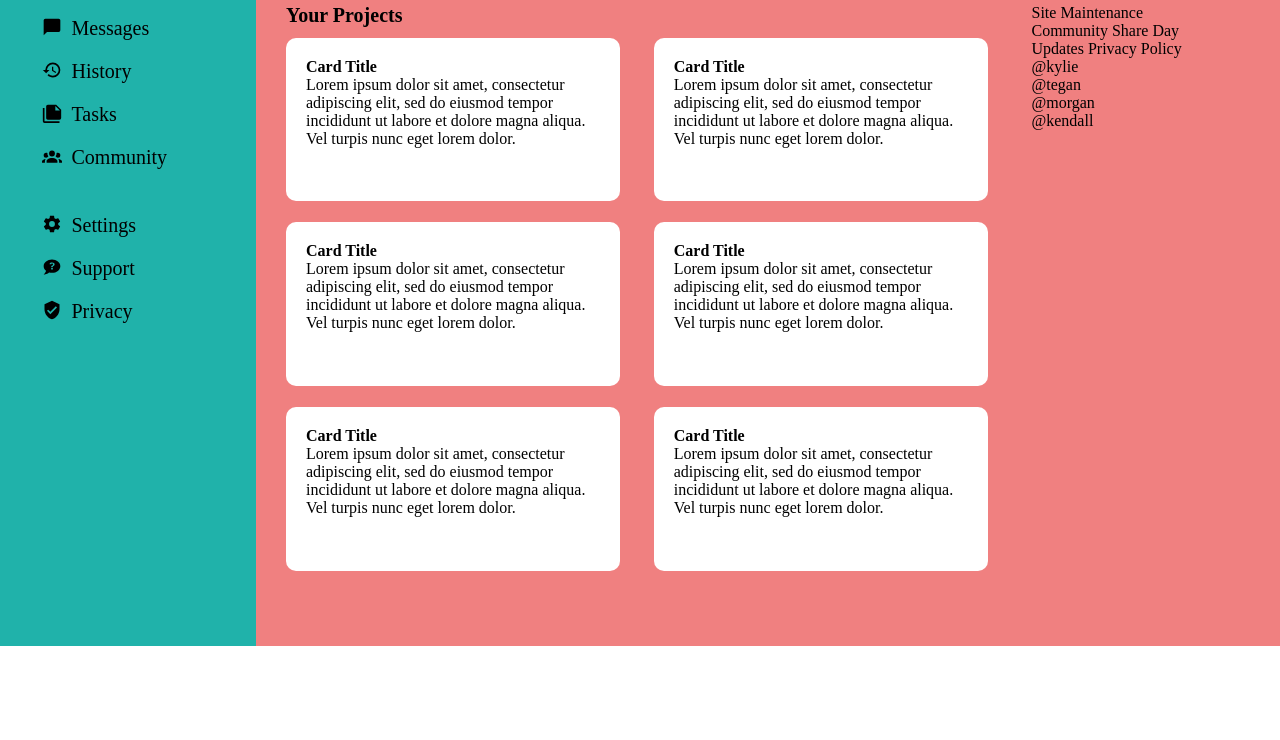
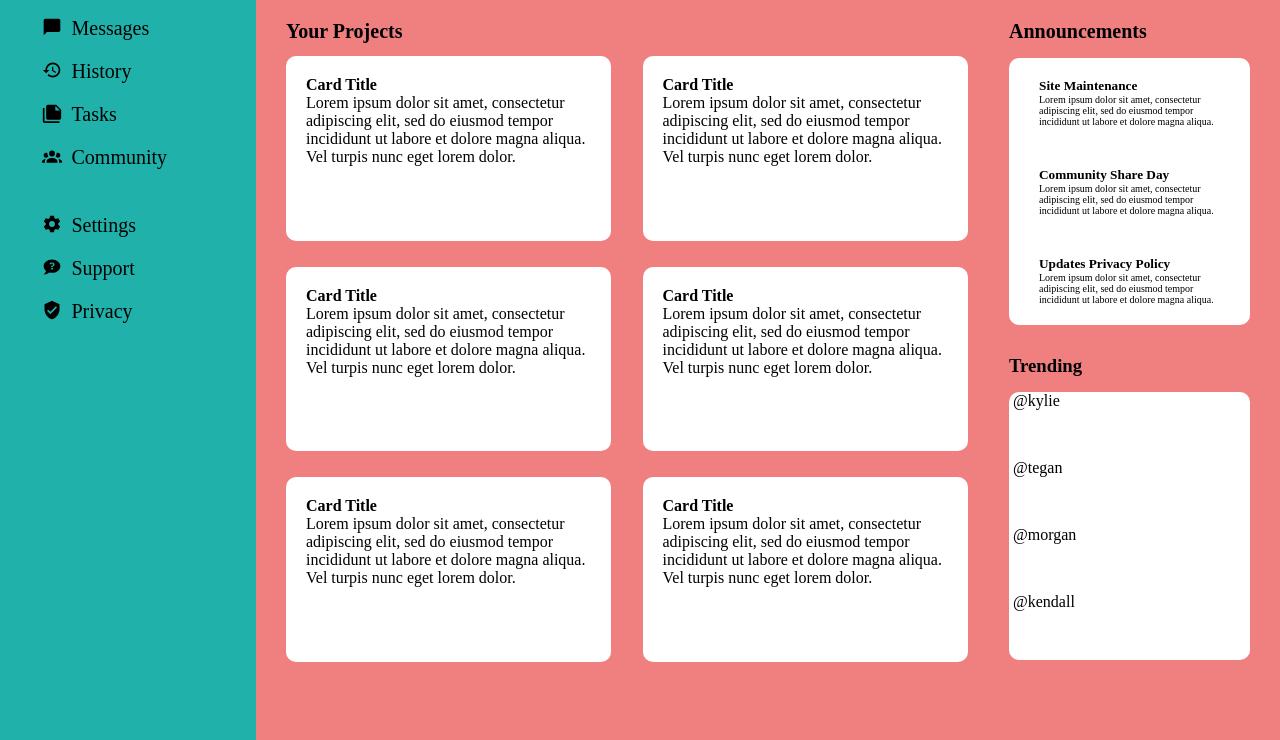
Before and after one commit to xKChan/admin-dashboard, a plain HTML site: page index.html in a window 1280 px wide. Shown: the part 154-894 px from the top of the page. Before the commit the page ends 800 px from the top, so only its background shows below. Drawn offline with Linux system fonts and the light colour scheme.

Commit message:
style tweets

```diff
--- a/index.html
+++ b/index.html
@@ -117,24 +117,47 @@
                     </div>
                 </div>
                 <div class="news">
-                    <div class="announcments">
-                        <div class="announcments1">
-                            Site Maintenance
+                    <div class="annoucenments">
+                        <div class="news-title">
+                            <h4>Announcements</h4>
                         </div>
-                        <div class="announcments2">
-                            Community Share Day
-                        </div>
-                        <div class="announcments3">
-                            Updates Privacy Policy
+                        <div class="announcments-cards">
+                            <div class="announcments-text">
+                                <h5>Site Maintenance</h5>
+                                <p>Lorem ipsum dolor sit amet, consectetur adipiscing elit, sed do eiusmod tempor incididunt ut labore et dolore magna aliqua.</p>
+                            </div>
+                            <div class="announcments-text">
+                                <h5>Community Share Day</h5>
+                                <p>Lorem ipsum dolor sit amet, consectetur adipiscing elit, sed do eiusmod tempor incididunt ut labore et dolore magna aliqua.</p>
+                            </div>
+                            <div class="announcments-text">
+                                <h5>Updates Privacy Policy</h5>
+                                <p>Lorem ipsum dolor sit amet, consectetur adipiscing elit, sed do eiusmod tempor incididunt ut labore et dolore magna aliqua.</p>
+                            </div>
                         </div>
                     </div>
                     <div class="trending">
-                        <div class="trending1">
-                            @kylie
+                        <div class="trending-title">
+                            <h3>Trending</h3>
                         </div>
-                        <div class="trending2">@tegan</div>
-                        <div class="trending3">@morgan</div>
-                        <div class="trending4">@kendall</div>
+                        <div class="trending-cards">
+                            <div class="trending1">
+                                <img src="/imgs/" alt="">
+                                <tweetName>@kylie</tweetName>
+                            </div>
+                            <div class="trending2">
+                                <img src="" alt="">
+                                <tweetName>@tegan</tweetName>
+                            </div>
+                            <div class="trending3">
+                                <img src="" alt="">
+                                <tweetName>@morgan</tweetName>
+                            </div>
+                            <div class="trending4">
+                                <img src="" alt="">
+                                <tweetName>@kendall</tweetName>
+                            </div>
+                        </div>
                     </div>
                 </div>
             </div>
--- a/styles.css
+++ b/styles.css
@@ -182,6 +182,7 @@ img {
     grid-template-columns: 3fr 1fr;
     padding-top: 25px;
     padding-bottom: 80px;
+    padding-right: 30px;
 }
 
 .projects {
@@ -190,7 +191,8 @@ img {
     row-gap: 15px;
 }
 
-#project-title {
+#project-title,
+  .news-title {
     font-size: 20px;
 }
 
@@ -234,3 +236,43 @@ img {
 .card6 {
     grid-area: 3 / 2 / 4 / 3;
 }
+
+/* Main Content // Right Side */
+
+.news {
+    display: grid;
+    grid-template-rows: 1fr 1fr;
+    row-gap: 30px;
+}
+
+.annoucenments,
+  .trending {
+    display: grid;
+    grid-template-rows: auto 1fr;
+    gap: 15px;
+}
+
+.announcments-cards,
+  .trending-cards {
+    background-color: white;
+    border-radius: 10px;
+}
+
+.announcments-cards {
+    display: grid;
+    grid-template-rows: 1fr 1fr 1fr;
+    align-items: center;
+}
+
+.announcments-text p {
+    font-size: 10px;
+}
+
+.announcments-text {
+    padding: 20px 30px;
+}
+
+.trending-cards {
+    display: grid;
+    grid-template-rows: repeat(4, 1fr);
+}
```
